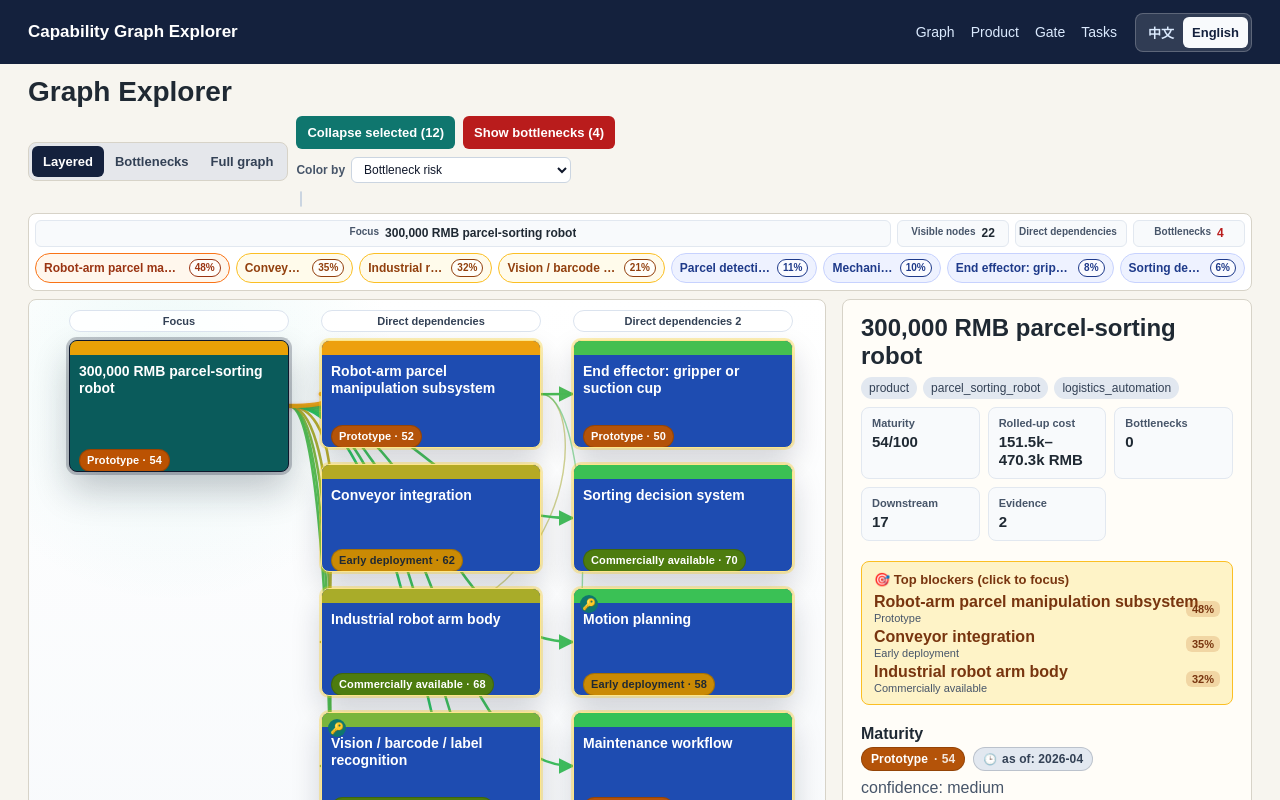
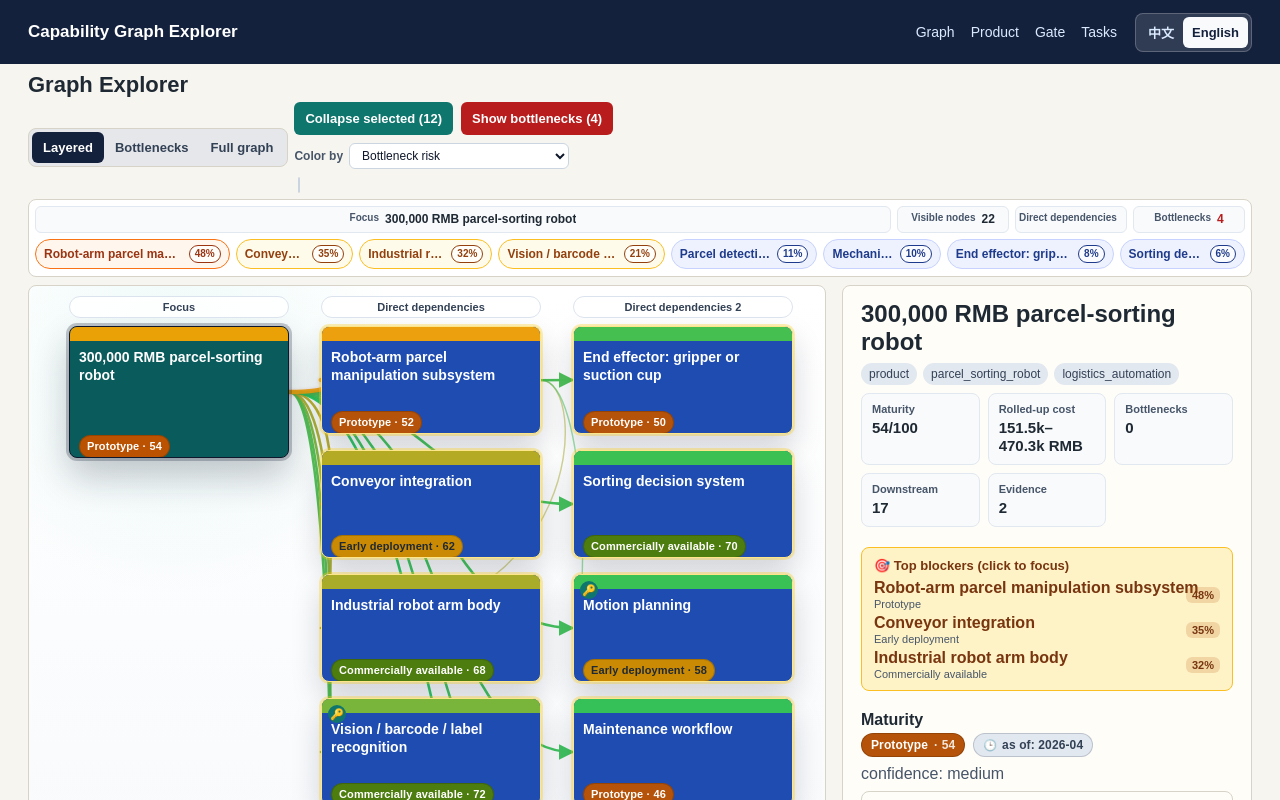
Before and after one commit to drt030/mincut, a Next.js app: page /graph in a window 1280 px wide. Shown: the top 800 px of the page. Built offline with nearby package versions, Linux system fonts and the light colour scheme.

Commit message:
Give graph canvas more first viewport space

```diff
--- a/src/app/globals.css
+++ b/src/app/globals.css
@@ -144,12 +144,12 @@ nav a {
 }
 
 .graph-page {
-  padding-top: 12px;
+  padding-top: 8px;
 }
 
 .graph-page h1 {
-  font-size: 28px;
-  margin-bottom: 8px;
+  font-size: 22px;
+  margin-bottom: 5px;
 }
 
 .hero {
@@ -385,8 +385,8 @@ li {
     linear-gradient(180deg, #ffffff 0%, #f8fafc 100%);
   border: 1px solid var(--line);
   border-radius: 8px;
-  height: clamp(460px, calc(100vh - 245px), 620px);
-  min-height: 460px;
+  height: clamp(500px, calc(100vh - 220px), 680px);
+  min-height: 500px;
   overflow: hidden;
 }
 
@@ -1867,10 +1867,10 @@ li {
   align-items: center;
   display: flex;
   flex-wrap: wrap;
-  gap: 8px;
+  gap: 6px;
   justify-content: flex-start;
-  margin-bottom: 6px;
-  row-gap: 6px;
+  margin-bottom: 4px;
+  row-gap: 5px;
 }
 
 .explorer-toolbar .toolbar-actions {
```
